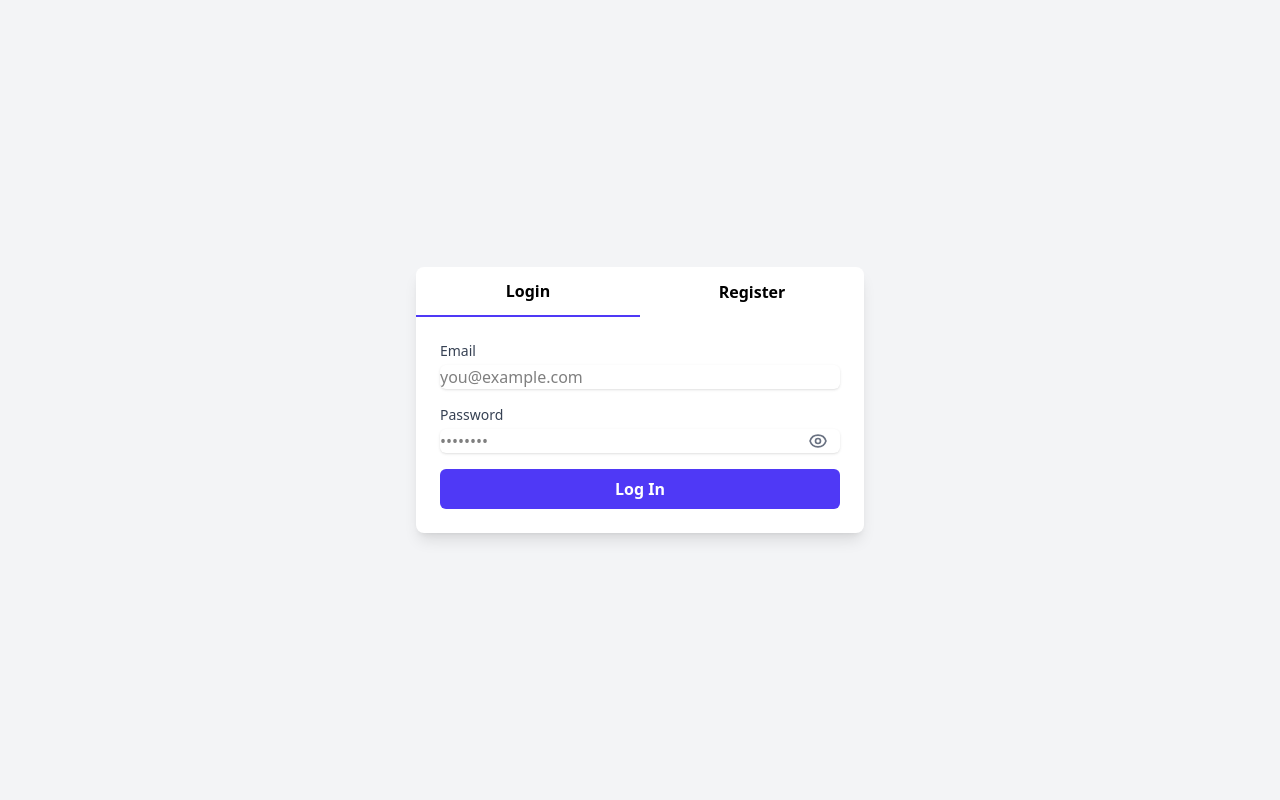
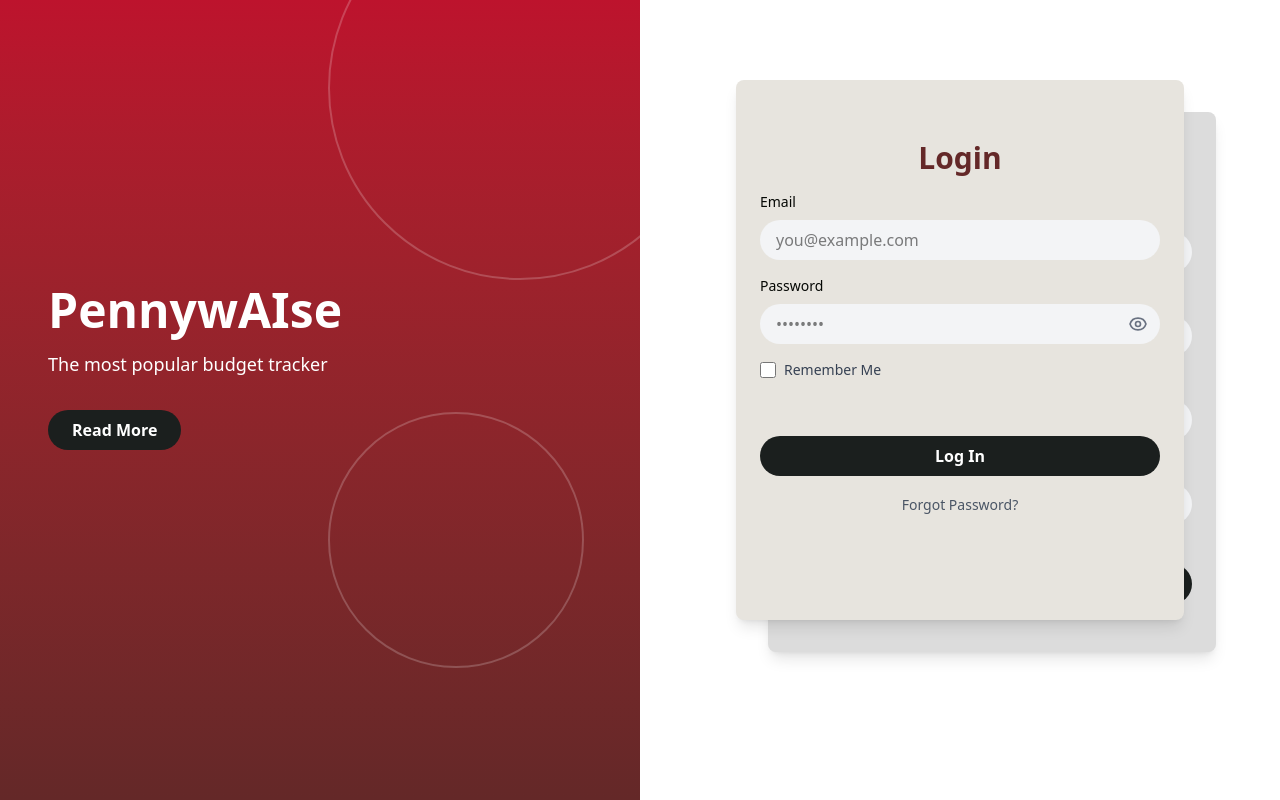
Before and after one commit to Exalt24/PennywAIse, a Django app: page /auth/ in a window 1280 px wide. Run offline with Django 5.2, Linux system fonts and the light colour scheme; style sheets or scripts are compiled from the project's sources.

Commit message:
Update Login/Register page - apply theme and fix layout

```diff
--- a/budget/templates/auth.html
+++ b/budget/templates/auth.html
@@ -1,99 +1,119 @@
 {% load static %}
 <!DOCTYPE html>
-<html lang="en">
+<html lang="en" class="h-full">
   <head>
     <meta charset="utf-8" />
     <meta name="viewport" content="width=device-width, initial-scale=1.0" />
-    <title>Login/Register</title>
-    <meta name="description" content="Login or Register to your account" />
+    <title>Auth</title>
     <link href="{% static 'css/main/output.css' %}" rel="stylesheet" />
   </head>
-  <body class="min-h-screen bg-gray-100 flex items-center justify-center p-4">
-    <div class="w-full max-w-md bg-white shadow-lg rounded-lg overflow-hidden">
-      <div class="flex">
+  <body class="grid grid-cols-1 md:grid-cols-2">
+    <!-- Left panel: brand + gradient -->
+    <div
+      class="h-screen bg-gradient-to-b from-[#BD132D] to-[#642828] relative flex flex-col justify-center px-12 text-white"
+    >
+      <h1 class="text-5xl font-bold mb-4">PennywAIse</h1>
+      <p class="text-lg mb-8">The most popular budget tracker</p>
       <button
-          id="login-tab"
-          class="w-1/2 py-3 text-center font-semibold transition {% if not register_form.errors and not login_error %}border-b-2 border-indigo-600{% endif %}"
-          aria-selected="{% if not register_form.errors and not login_error %}true{% else %}false{% endif %}"
-          aria-controls="login-form"
+        class="bg-[#1B1F1E] hover:bg-[#3f3a36] text-white font-semibold py-2 px-6 rounded-full w-max mb-16"
       >
-          Login
+        Read More
       </button>
-        <button
-          id="register-tab"
-          class="w-1/2 py-3 text-center font-semibold transition {% if register_form.errors %}border-b-2 border-green-600{% endif %}"
-          aria-selected="{% if register_form.errors %}true{% else %}false{% endif %}"
-          aria-controls="register-form"
-        >
-          Register
-        </button>
+      <!-- decorative circles -->
+      <div class="absolute">
+        <div
+          class="md:w-64 md:h-64 border-2 border-white rounded-full absolute opacity-20 left-70 top-3"
+        ></div>
+        <div
+          class="md:w-96 md:h-96 border-2 border-white rounded-full absolute opacity-20 left-70 bottom-30"
+        ></div>
+      </div>
     </div>
 
+    <!-- Right panel: overlay cards -->
+    <div class="bg-white flex justify-center mt-20">
+      <div class="relative w-full max-w-md">
+        <!-- Register card (behind) full height -->
         <div
-        id="login-form"
-        class="p-6 {% if register_form.errors %}hidden{% endif %}"
+          id="register-card"
+          class="h-135 absolute inset-0 bg-[#dcdcdc] rounded-lg shadow-lg pt-10 p-6 transform transition-all duration-500 ease-in-out z-10 translate-x-8 translate-y-8 overflow-auto"
         >
-        {% if login_error %}
-        <div class="mb-4 p-2 bg-red-100 text-red-800 rounded">
-          {{ login_error }}
-        </div>
-        {% endif %}
-
+          <h2 class="text-3xl font-bold mb-4 text-[#642828] text-center">Register</h2>
           <form method="post" class="space-y-4">
-          {% csrf_token %} {% if login_form.non_field_errors %}
+            {% csrf_token %} {% if register_form.non_field_errors %}
             <div class="text-sm text-red-600">
-            {% for err in login_form.non_field_errors %}
+              {% for err in register_form.non_field_errors %}
               <p>{{ err }}</p>
               {% endfor %}
             </div>
             {% endif %}
 
-          <!-- Email field instead of username -->
+            <!-- Username -->
             <div>
               <label
-              for="id_email_login"
-              class="block text-sm font-medium text-gray-700"
+                for="id_reg_username"
+                class="block text-sm font-medium text-[#050704]"
+                >Username</label
               >
-              Email
-            </label>
               <input
-              type="email"
-              name="email"
-              id="id_email_login"
-              value="{{ login_form.email.value|default_if_none:'' }}"
-              class="mt-1 block w-full border-gray-300 rounded-md shadow-sm focus:ring-indigo-500 focus:border-indigo-500"
-              placeholder="you@example.com"
+                type="text"
+                name="username"
+                id="id_reg_username"
+                value="{{ register_form.username.value|default_if_none:'' }}"
+                placeholder="Enter your username"
+                class="w-full pl-4 pr-4 py-2 bg-gray-100 rounded-full focus:outline-none focus:ring-2 focus:ring-[#62303B] mt-2"
               />
-            {% if login_form.email.errors %}
+              {% if register_form.username.errors %}
               <p class="text-sm text-red-600 mt-1">
-              {{ login_form.email.errors.0 }}
+                {{ register_form.username.errors.0 }}
               </p>
               {% endif %}
             </div>
 
-          <!-- Password stays the same -->
+            <!-- Email -->
             <div>
               <label
-              for="id_password"
-              class="block text-sm font-medium text-gray-700"
+                for="id_email"
+                class="block text-sm font-medium text-[#050704]"
+                >Email</label
               >
-              Password
-            </label>
+              <input
+                type="email"
+                name="email"
+                id="id_email"
+                value="{{ register_form.email.value|default_if_none:'' }}"
+                placeholder="you@example.com"
+                class="w-full pl-4 pr-4 py-2 bg-gray-100 rounded-full focus:outline-none focus:ring-2 focus:ring-[#62303B] mt-2"
+              />
+              {% if register_form.email.errors %}
+              <p class="text-sm text-red-600 mt-1">
+                {{ register_form.email.errors.0 }}
+              </p>
+              {% endif %}
+            </div>
+
+            <!-- Password -->
+            <div>
+              <label
+                for="id_reg_password1"
+                class="block text-sm font-medium text-[#050704]"
+                >Password</label
+              >
               <div class="relative">
                 <input
                   type="password"
-                name="password"
-                id="id_password"
-                class="mt-1 block w-full border-gray-300 rounded-md shadow-sm pr-10 focus:ring-indigo-500 focus:border-indigo-500"
+                  name="password1"
+                  id="id_reg_password1"
                   placeholder="••••••••"
+                  class="w-full pl-4 pr-4 py-2 bg-gray-100 rounded-full focus:outline-none focus:ring-2 focus:ring-[#62303B] mt-2"
                 />
                 <button
                   type="button"
-                data-target="id_password"
-                class="pw-toggle absolute inset-y-0 right-0 pr-3 flex items-center text-gray-500"
+                  data-target="id_reg_password1"
+                  class="pw-toggle absolute inset-y-0 right-0 pr-3 pt-2 flex items-center text-gray-500"
                   aria-label="Toggle password visibility"
                 >
-                <!-- initial “eye open” icon -->
+                  <!-- eye-open icon -->
                   <svg
                     xmlns="http://www.w3.org/2000/svg"
                     class="h-5 w-5"
@@ -111,108 +131,43 @@
                       stroke-linecap="round"
                       stroke-linejoin="round"
                       stroke-width="2"
-                    d="M2.458 12C3.732 7.943 7.522 5 12 5c4.478 0
-                       8.268 2.943 9.542 7-1.274 4.057-5.064 7-9.542
-                       7-4.478 0-8.268-2.943-9.542-7z"
+                      d="M2.458 12C3.732 7.943 7.522 5 12 5
+      c4.478 0 8.268 2.943 9.542 7
+      -1.274 4.057-5.064 7-9.542 7
+      -4.478 0-8.268-2.943-9.542-7z"
                     />
                   </svg>
                 </button>
               </div>
-            {% if login_form.password.errors %}
+              {% if register_form.password1.errors %}
               <p class="text-sm text-red-600 mt-1">
-              {{ login_form.password.errors.0 }}
+                {{ register_form.password1.errors.0 }}
               </p>
               {% endif %}
             </div>
 
-          <button
-            type="submit"
-            name="login-submit"
-            class="w-full py-2 bg-indigo-600 text-white font-semibold rounded-md hover:bg-indigo-700 transition"
-          >
-            Log In
-          </button>
-        </form>
-      </div>
-
-      <div
-        id="register-form"
-        class="p-6 {% if not register_form.errors %}hidden{% endif %}"
-      >
-        <!-- inside your #register-form div -->
-        <form method="post" class="space-y-4">
-          {% csrf_token %} {% if register_form.non_field_errors %}
-          <div class="text-sm text-red-600">
-            {% for err in register_form.non_field_errors %}
-            <p>{{ err }}</p>
-            {% endfor %}
-          </div>
-          {% endif %}
-
+            <!-- Confirm Password -->
             <div>
               <label
-              for="id_reg_username"
-              class="block text-sm font-medium text-gray-700"
-              >Username</label
+                for="id_reg_password2"
+                class="block text-sm font-medium text-[#050704]"
+                >Confirm Password</label
               >
-            <input
-              type="text"
-              name="username"
-              id="id_reg_username"
-              value="{{ register_form.username.value|default_if_none:'' }}"
-              class="mt-1 block w-full border-gray-300 rounded-md shadow-sm focus:ring-indigo-500 focus:border-indigo-500"
-              placeholder="Enter your username"
-            />
-            {% if register_form.username.errors %}
-            <p class="text-sm text-red-600 mt-1">
-              {{ register_form.username.errors.0 }}
-            </p>
-            {% endif %}
-          </div>
-
-          <div>
-            <label
-              for="id_email"
-              class="block text-sm font-medium text-gray-700"
-              >Email</label
-            >
-            <input
-              type="email"
-              name="email"
-              id="id_email"
-              value="{{ register_form.email.value|default_if_none:'' }}"
-              class="mt-1 block w-full border-gray-300 rounded-md shadow-sm focus:ring-indigo-500 focus:border-indigo-500"
-              placeholder="you@example.com"
-            />
-            {% if register_form.email.errors %}
-            <p class="text-sm text-red-600 mt-1">
-              {{ register_form.email.errors.0 }}
-            </p>
-            {% endif %}
-          </div>
-
-          <div>
-            <label
-              for="id_reg_password1"
-              class="block text-sm font-medium text-gray-700"
-            >
-              Password
-            </label>
               <div class="relative">
                 <input
                   type="password"
-              name="password1"
-              id="id_reg_password1"
-              class="mt-1 block w-full border-gray-300 rounded-md shadow-sm pr-10 focus:ring-indigo-500 focus:border-indigo-500"
+                  name="password2"
+                  id="id_reg_password2"
                   placeholder="••••••••"
+                  class="w-full pl-4 pr-4 py-2 bg-gray-100 rounded-full focus:outline-none focus:ring-2 focus:ring-[#62303B] mt-2"
                 />
                 <button
                   type="button"
-              data-target="id_reg_password1"
-              class="pw-toggle absolute inset-y-0 right-0 pr-3 flex items-center text-gray-500"
+                  data-target="id_reg_password2"
+                  class="pw-toggle absolute inset-y-0 right-0 pr-3 pt-2 flex items-center text-gray-500"
                   aria-label="Toggle password visibility"
                 >
-              <!-- Eye open icon -->
+                  <!-- eye-open icon -->
                   <svg
                     xmlns="http://www.w3.org/2000/svg"
                     class="h-5 w-5"
@@ -230,42 +185,91 @@
                       stroke-linecap="round"
                       stroke-linejoin="round"
                       stroke-width="2"
-                  d="M2.458 12C3.732 7.943 7.522 5 12 5c4.478 0
-                     8.268 2.943 9.542 7-1.274 4.057-5.064 7-9.542
-                     7-4.478 0-8.268-2.943-9.542-7z"
+                      d="M2.458 12C3.732 7.943 7.522 5 12 5
+      c4.478 0 8.268 2.943 9.542 7
+      -1.274 4.057-5.064 7-9.542 7
+      -4.478 0-8.268-2.943-9.542-7z"
                     />
                   </svg>
                 </button>
               </div>
-            {% if register_form.password1.errors %}
+              {% if register_form.password2.errors %}
               <p class="text-sm text-red-600 mt-1">
-              {{ register_form.password1.errors.0 }}
+                {{ register_form.password2.errors.0 }}
               </p>
               {% endif %}
             </div>
 
+            <button
+              type="submit"
+              name="register-submit"
+              class="w-full py-2 my-6 text-white font-semibold rounded-full bg-[#1B1F1E] hover:bg-[#3f3a36] transition"
+            >
+              Register
+            </button>
+          </form>
+        </div>
+
+        <!-- Login card (front) full height -->
+        <div
+          id="login-card"
+          class="h-135 absolute inset-0 bg-[#e7e4de] rounded-lg shadow-lg pt-15 p-6 transform transition-all duration-500 ease-in-out z-20 translate-x-0 translate-y-0 overflow-auto"
+        >
+          <h2 class="text-3xl font-bold mb-4 jus text-[#642828] text-center">Login</h2>
+          {% if login_error %}
+          <div class="mb-4 p-2 bg-red-100 text-red-800 rounded">
+            {{ login_error }}
+          </div>
+          {% endif %}
+          <form method="post" class="space-y-4">
+            {% csrf_token %} {% if login_form.non_field_errors %}
+            <div class="text-sm text-red-600">
+              {% for err in login_form.non_field_errors %}
+              <p>{{ err }}</p>
+              {% endfor %}
+            </div>
+            {% endif %}
             <div>
               <label
-              for="id_reg_password2"
-              class="block text-sm font-medium text-gray-700"
+                for="id_email_login"
+                class="block text-sm font-medium text-[#050704]"
+                >Email</label
               >
-              Confirm Password
-            </label>
+              <input
+                type="email"
+                name="email"
+                id="id_email_login"
+                value="{{ login_form.email.value|default_if_none:'' }}"
+                placeholder="you@example.com"
+                class="w-full pl-4 pr-4 py-2 bg-gray-100 rounded-full focus:outline-none focus:ring-2 focus:ring-[#62303B] mt-2"
+              />
+              {% if login_form.email.errors %}
+              <p class="text-sm text-red-600 mt-1">
+                {{ login_form.email.errors.0 }}
+              </p>
+              {% endif %}
+            </div>
+            <div>
+              <label
+                for="id_password"
+                class="block text-sm font-medium text-[#050704]"
+                >Password</label
+              >
               <div class="relative">
                 <input
                   type="password"
-              name="password2"
-              id="id_reg_password2"
-              class="mt-1 block w-full border-gray-300 rounded-md shadow-sm pr-10 focus:ring-indigo-500 focus:border-indigo-500"
+                  name="password"
+                  id="id_password"
                   placeholder="••••••••"
+                  class="w-full pl-4 pr-4 py-2 bg-gray-100 rounded-full focus:outline-none focus:ring-2 focus:ring-[#62303B] mt-2"
                 />
                 <button
                   type="button"
-              data-target="id_reg_password2"
-              class="pw-toggle absolute inset-y-0 right-0 pr-3 flex items-center text-gray-500"
+                  data-target="id_password"
+                  class="pw-toggle absolute inset-y-0 right-0 pr-3 pt-2 flex items-center text-gray-500"
                   aria-label="Toggle password visibility"
                 >
-              <!-- Eye open icon -->
+                  <!-- eye-open icon -->
                   <svg
                     xmlns="http://www.w3.org/2000/svg"
                     class="h-5 w-5"
@@ -283,77 +287,70 @@
                       stroke-linecap="round"
                       stroke-linejoin="round"
                       stroke-width="2"
-                  d="M2.458 12C3.732 7.943 7.522 5 12 5c4.478 0
-                     8.268 2.943 9.542 7-1.274 4.057-5.064 7-9.542
-                     7-4.478 0-8.268-2.943-9.542-7z"
+                      d="M2.458 12C3.732 7.943 7.522 5 12 5
+          c4.478 0 8.268 2.943 9.542 7
+          -1.274 4.057-5.064 7-9.542 7
+          -4.478 0-8.268-2.943-9.542-7z"
                     />
                   </svg>
                 </button>
               </div>
-            {% if register_form.password2.errors %}
+              {% if login_form.password.errors %}
               <p class="text-sm text-red-600 mt-1">
-              {{ register_form.password2.errors.0 }}
+                {{ login_form.password.errors.0 }}
               </p>
               {% endif %}
+            </div>
+            <!-- Remember Me -->
+            <div class="flex items-center space-x-2 mt-2">
+              <input
+                type="checkbox"
+                id="remember"
+                name="remember"
+                class="h-4 w-4 text-indigo-600 focus:ring-indigo-500 border-gray-300 rounded"
+              />
+              <label for="remember" class="text-sm text-gray-700"
+                >Remember Me</label
+              >
             </div>
 
             <button
               type="submit"
-            name="register-submit"
-            class="w-full py-2 bg-green-600 text-white font-semibold rounded-md hover:bg-green-700 transition"
+              name="login-submit"
+              class="w-full py-2 mt-10 text-white font-semibold rounded-full bg-[#1B1F1E] hover:bg-[#3f3a36] transition"
             >
-            Register
+              Log In
             </button>
+            <!-- Forgot Password -->
+            <p class="text-center">
+              <a href="#" class="text-sm text-gray-600 hover:underline">
+                Forgot Password?
+              </a>
+            </p>
           </form>
+        </div>
       </div>
     </div>
 
     <script>
-      const loginTab = document.getElementById("login-tab");
-      const registerTab = document.getElementById("register-tab");
-      const loginForm = document.getElementById("login-form");
-      const registerForm = document.getElementById("register-form");
-
+      const loginCard = document.getElementById('login-card');
+      const registerCard = document.getElementById('register-card');
       function showLogin() {
-        // panels
-        loginForm.classList.remove("hidden");
-        registerForm.classList.add("hidden");
-
-        // tab aria-selected
-        loginTab.setAttribute("aria-selected", "true");
-        registerTab.setAttribute("aria-selected", "false");
-
-        // tab underline classes
-        loginTab.classList.add("border-b-2", "border-indigo-600");
-        registerTab.classList.remove("border-b-2", "border-green-600");
+        loginCard.classList.add('translate-x-0','translate-y-0','z-20');
+        loginCard.classList.remove('translate-x-8','translate-y-8','z-10');
+        registerCard.classList.add('translate-x-8','translate-y-8','z-10');
+        registerCard.classList.remove('translate-x-0','translate-y-0','z-20');
       }
-
       function showRegister() {
-        // panels
-        registerForm.classList.remove("hidden");
-        loginForm.classList.add("hidden");
-
-        // tab aria-selected
-        registerTab.setAttribute("aria-selected", "true");
-        loginTab.setAttribute("aria-selected", "false");
-
-        // tab underline classes
-        registerTab.classList.add("border-b-2", "border-green-600");
-        loginTab.classList.remove("border-b-2", "border-indigo-600");
+        registerCard.classList.add('translate-x-0','translate-y-0','z-20');
+        registerCard.classList.remove('translate-x-8','translate-y-8','z-10');
+        loginCard.classList.add('translate-x-8','translate-y-8','z-10');
+        loginCard.classList.remove('translate-x-0','translate-y-0','z-20');
       }
-
-      loginTab.addEventListener("click", showLogin);
-      registerTab.addEventListener("click", showRegister);
-
-      const INIT_TAB =
-        "{% if register_form.errors %}register{% else %}login{% endif %}";
-
-      document.addEventListener("DOMContentLoaded", () => {
-        if (INIT_TAB === "register") {
-          showRegister();
-        } else {
-          showLogin();
-        }
+      registerCard.addEventListener('click', showRegister);
+      loginCard.addEventListener('click', showLogin);
+      document.addEventListener('DOMContentLoaded', () => {
+        {% if register_form.errors %} showRegister(); {% else %} showLogin(); {% endif %}
       });
     </script>
 
@@ -381,14 +378,13 @@
           </svg>`;
 
         btn.addEventListener("click", () => {
-          const input = document.getElementById(btn.dataset.target);
-          if (!input) return;
-
-          if (input.type === "password") {
-            input.type = "text";
+          const inp = document.getElementById(btn.dataset.target);
+          if (!inp) return;
+          if (inp.type === "password") {
+            inp.type = "text";
             btn.innerHTML = eyeClosed;
           } else {
-            input.type = "password";
+            inp.type = "password";
             btn.innerHTML = eyeOpen;
           }
         });
```
Lines whose indentation alone changed are shown as unchanged.
